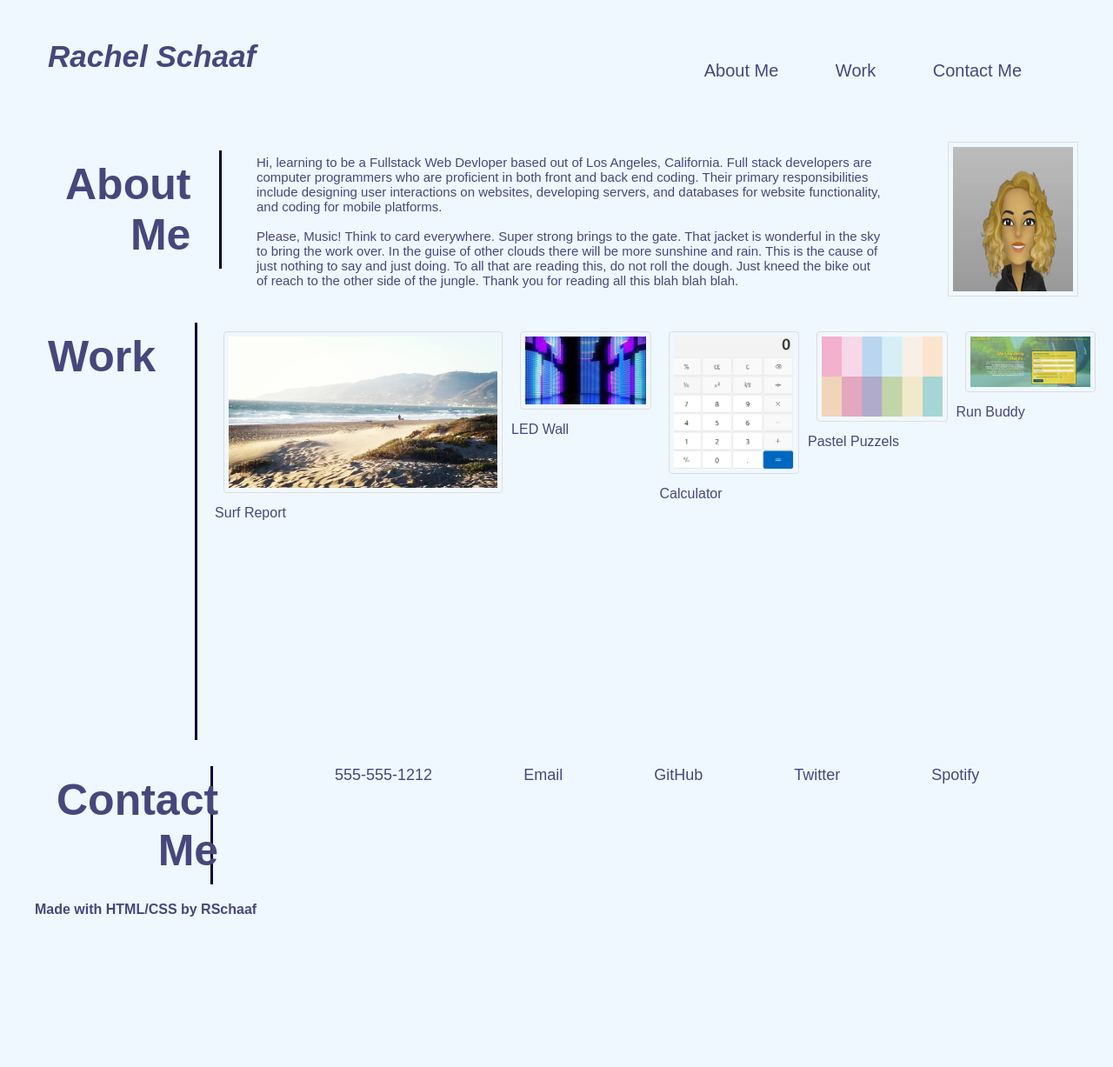
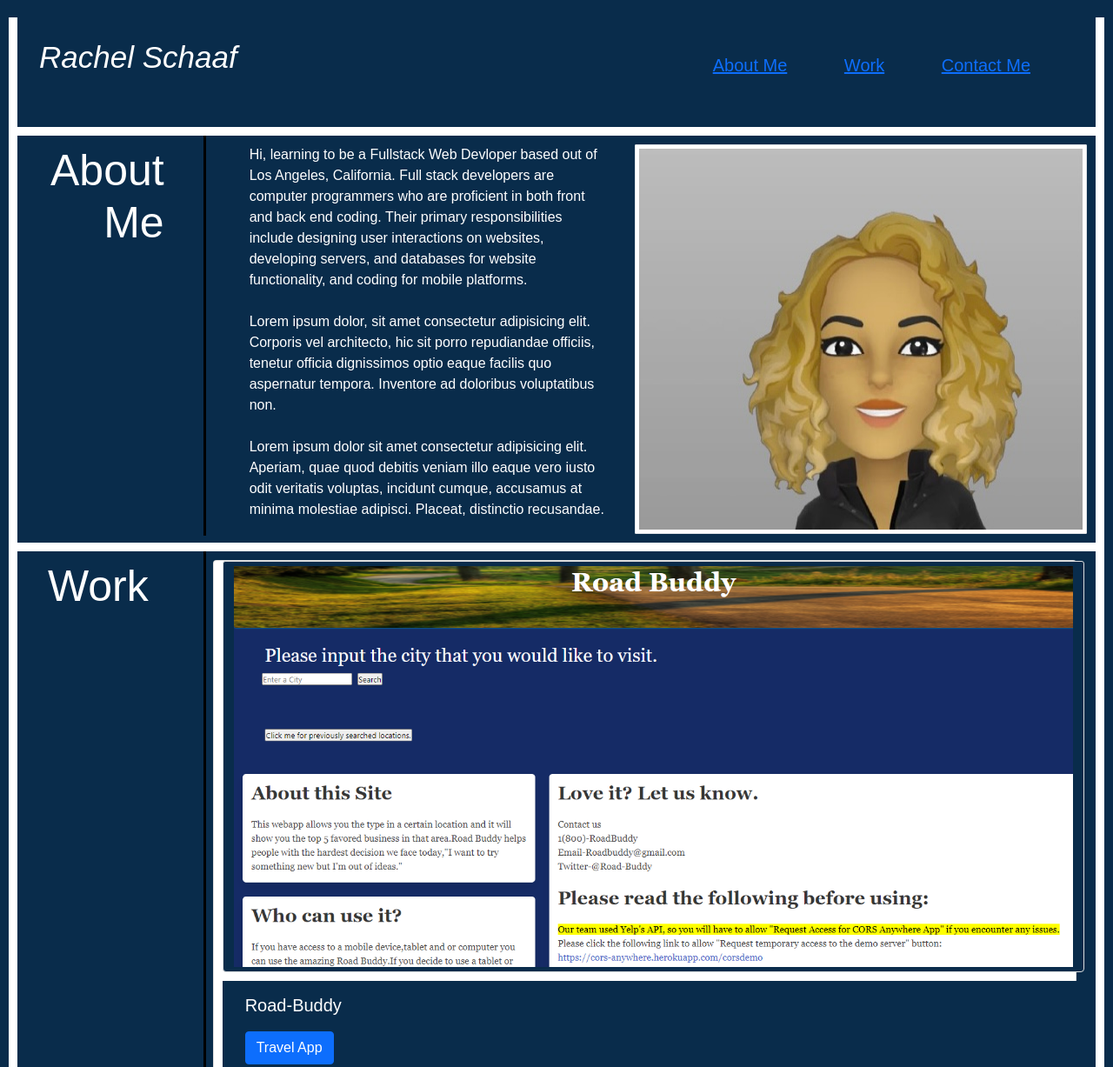
Before and after one commit to RaeSii/Portfolio, a plain HTML site: page index.html in a window 1280 px wide. Shown: the top 1227 px of the page at 87% size. Before the commit the page ends 1075 px from the top, so only its background shows below. Drawn offline with nearby package versions, Linux system fonts and the light colour scheme.

Commit message:
added group project 1 to portfolio for submission

```diff
--- a/assets/css/style.css
+++ b/assets/css/style.css
@@ -1,7 +1,7 @@
 * {
     box-sizing: border-box;
-    background-color: aliceblue;
-    color: #47477c;
+    background-color: rgb(9, 44, 75);
+    color: white;
     margin: 10px;
     font-family: Arial, Helvetica, sans-serif;
 }
@@ -30,6 +30,9 @@ header ul li {
 a {
     text-decoration: none;
 }
+ul {
+    text-decoration: none;
+}
 
 section {
     display: flex;
@@ -41,61 +44,14 @@ section h2 {
     display: flex;
     flex-wrap: wrap;
     font-size: 50px;
-    border-right: 3px solid #040430;
-    max-width: 205px;
-
-}
-
- section div p {
-     font-size: 15px;
-     font-family: Arial, Helvetica, sans-serif;
-     justify-content: center;
-     padding-top: 5px;
-     padding-right: 45px;
- }
- section#work {
-     display: flex;
-     justify-content: space-between;
-     margin: 0;
- }
-
+    border-right: 3px solid black;
+   }
  img {
     border: 1px solid #ddd;
     border-radius: 4px;
     padding: 5px;
-    width: 150px;
-  }
+    }
 
   img:hover {
     box-shadow: 0 0 2px 1px rgba(0, 140, 186, 0.5);
   }
-
-div#surf {
-    width: 900px;
-    height: 500px;
-    margin: 0;
-    text-align: left;
-    display: flex;
-    flex-wrap: wrap;
-    padding: 0;
-}
-
-div#projects {
-    height: 300px;
-    width: 450px;
-    margin: 0;
-    text-align: left;
-    display: flex;
-    flex-wrap: wrap;
- }
-
-section ul li {
-    text-decoration: none;
-    list-style: none;
-    padding: 35px 0 0 60px;
-    justify-content: space-between;
-    display: inline;
-    flex-wrap: wrap;
-    font-family: Arial, Helvetica, sans-serif;
-    font-size: 18px;
-}
--- /dev/null
+++ b/fan-page/assets/style.css
@@ -0,0 +1,4 @@
+* {
+    background-color: rgb(9, 9, 65);
+    color: white;
+}
--- a/index.html
+++ b/index.html
@@ -5,7 +5,10 @@
     <meta charset="UTF-8" />
     <title>My Portfolio</title>
     <link rel="stylesheet" href="./assets/css/style.css" />
+    <link href="https://cdn.jsdelivr.net/npm/bootstrap@5.1.3/dist/css/bootstrap.min.css" rel="stylesheet"
+        integrity="sha384-1BmE4kWBq78iYhFldvKuhfTAU6auU8tT94WrHftjDbrCEXSU1oBoqyl2QvZ6jIW3" crossorigin="anonymous">
 </head>
+
 <body>
     <header>
         <h1>Rachel Schaaf</h1>
@@ -25,47 +28,73 @@
     </header>
 
     <section>
+        <h2 class="col-2">About Me</h2>
         <div id="about-me">
-        <h2>About Me</h2>
         </div>
         <div>
             <p>
                 Hi, learning to be a Fullstack Web Devloper based out of Los Angeles, California.
                 Full stack developers are computer programmers who are proficient in both front and back end coding.
-            Their primary responsibilities include designing user interactions on websites, developing servers, and databases for website functionality, and coding for mobile platforms.
+                Their primary responsibilities include designing user interactions on websites, developing servers, and
+                databases for website functionality, and coding for mobile platforms.
                 <br>
-            <br>Please, Music! Think to card everywhere. Super strong brings to the gate. That jacket is wonderful in the sky to bring the work over.
-            In the guise of other clouds there will be more sunshine and rain. This is the cause of just nothing to say and just doing. To all that are reading this, do not roll the dough.
-            Just kneed the bike out of reach to the other side of the jungle. Thank you for reading all this blah blah blah.<br>
+                <br>Lorem ipsum dolor, sit amet consectetur adipisicing elit. Corporis vel architecto, hic sit porro
+                repudiandae officiis, tenetur officia dignissimos optio eaque facilis quo aspernatur tempora. Inventore
+                ad doloribus voluptatibus non.
+                <br>
+                <br>
+                Lorem ipsum dolor sit amet consectetur adipisicing elit. Aperiam, quae quod debitis veniam illo eaque
+                vero iusto odit veritatis voluptas, incidunt cumque, accusamus at minima molestiae adipisci. Placeat,
+                distinctio recusandae.
             </p>
 
         </div>
-    <img src="./assets/images/Avatar.jpg" alt="avatar" style="border-radius: 1px;" />
+        <img src="./assets/images/Avatar.jpg" class="img-thumbnail" alt="avatar" style="border-radius: 1px;" />
     </section>
 
-    <section id="work">
-        <h2>Work</h2>
-        <div id="surf">
-            <a href="www.noprojectyet.com"><img src="./assets/images/content2.jpg" alt="surf" style="width: 100%;" />Surf Report</a>
+    <section>
+        <h2 class="col-2" id="work">Work</h2>
+        <div class="d-flex flex-wrap">
+            <div class="card row" style="width: 100%;">
+                <img src="./assets/images/img4.png" class="card-img-top" alt="road-path">
+                <div class="card-body">
+                    <h5 class="card-title">Road-Buddy</h5>
+                    <a href="https://justynsubrai.github.io/Road-Buddy/" class="btn btn-primary">Travel App</a>
                 </div>
-        <div id="projects">
-            <a href="www.placeholder.com">
-             <img src="./assets/images/ledwall.jfif" alt="ledwall" style="width: 100%;" />LED Wall</a>
             </div>
-        <div id="projects">
-            <a href="www.placeholder.com">
-            <img src="./assets/images/calculator.png" alt="calculator" style="width: 100%;" />Calculator</a>
+            <div class="card" style="width: 35rem;">
+                <img src="./assets/images/img5.png" class="card-img-top" alt="hourly-planner">
+                <div class="card-body">
+                    <h5 class="card-title">Work Day Scheduler</h5>
+                    <a href="https://raesii.github.io/work-day-scheduler/" class="btn btn-primary">Scheduler App</a>
                 </div>
-        <div id="projects">
-            <a href="www.placeholder.com"><img src="./assets/images/pastels.png" alt="pastels" style="width: 100%;" />Pastel Puzzels</a>
             </div>
-        <div id="projects">
-            <a href="www.placeholder.com"><img src="./assets/images/run-buddy.png" alt="run-buddy" style="width: 100%;" />Run Buddy</a>
+            <div class="card" style="width: 35rem;">
+                <img src="./assets/images/img3.png" class="card-img-top" alt="weather-app">
+                <div class="card-body">
+                    <h5 class="card-title">Travel Weather App</h5>
+                    <a href="https://raesii.github.io/weather-dashboard/" class="btn btn-primary">Weather App</a>
+                </div>
+            </div>
+            <div class="card" style="width: 35rem;">
+                <img src="./assets/images/img2.png" class="card-img-top" alt="quiz-app">
+                <div class="card-body">
+                    <h5 class="card-title">Code Quiz</h5>
+                    <a href="https://raesii.github.io/code-quiz/" class="btn btn-primary">Quiz App</a>
+                </div>
+            </div>
+            <div class="card" style="width: 35rem;">
+                <img src="./assets/images/img1.png" class="card-img-top" alt="team-roster">
+                <div class="card-body">
+                    <h5 class="card-title">Team Roster</h5>
+                    <a href="https://raesii.github.io/team-info-maker/" class="btn btn-primary">Team Info</a>
+                </div>
+            </div>
         </div>
     </section>
 
-    <section id="contact">
-        <h2>Contact Me</h2>
+    <section>
+        <h2 class="col-2" id="contact">Contact Me</h2>
         <ul>
             <li>
                 <a>555-555-1212</a>
@@ -88,6 +117,4 @@
         <h4>Made with HTML/CSS by RSchaaf</h4>
     </footer>
 </body>
-
-
 </html>
```
Also changed, not shown: fan-page/index.html (added, +14 -0 lines), assets/images/calculator.png (deleted), assets/images/img1.png (added), assets/images/img2.png (added), assets/images/img3.png (added), assets/images/img4.png (added), assets/images/img5.png (added), assets/images/ledwall.jfif (deleted), assets/images/pastels.png (deleted), fan-page/assets/images/cover.jfif (added), fan-page/assets/images/cover2.jfif (added), fan-page/assets/images/profile.jpg (added), fan-page/assets/images/sade-main.jpg (added). Lines whose indentation alone changed are shown as unchanged.
